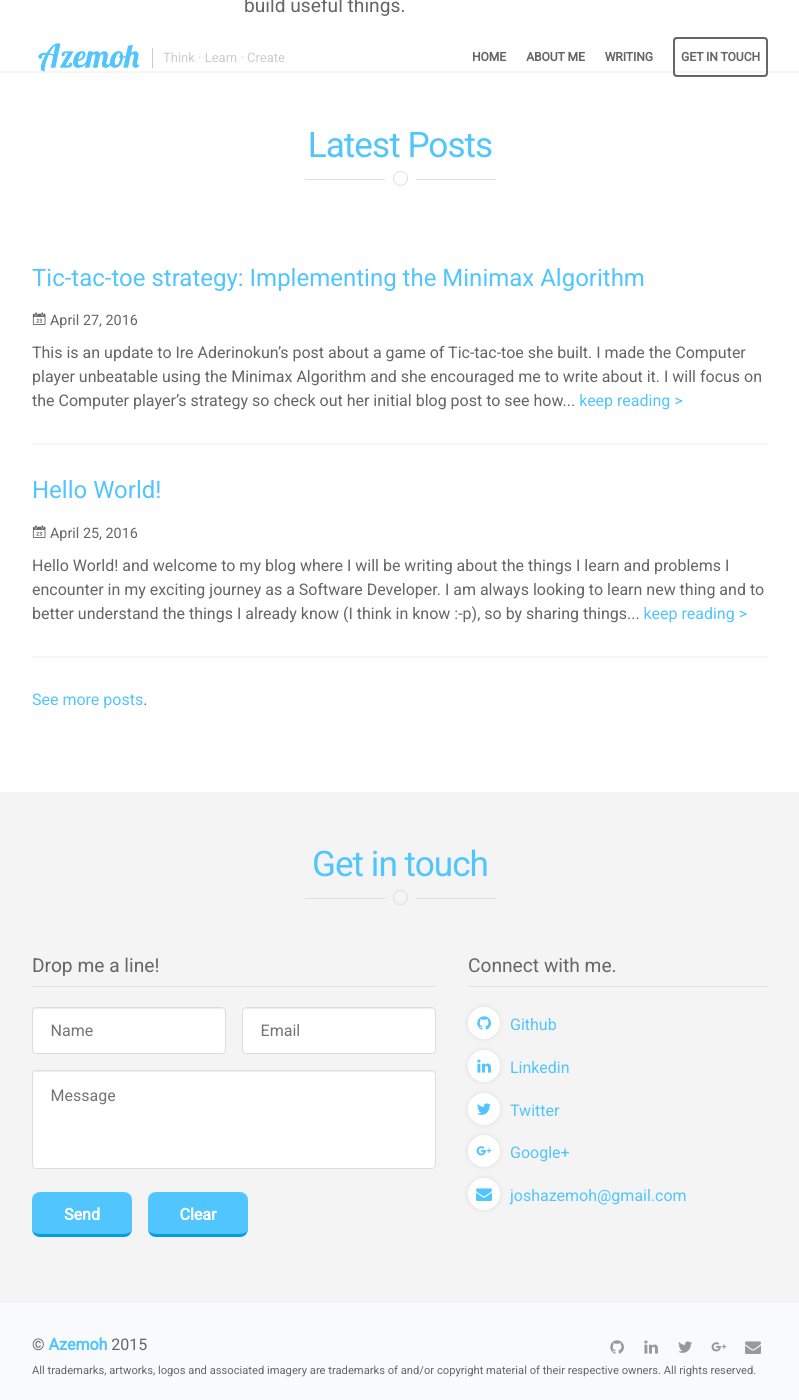
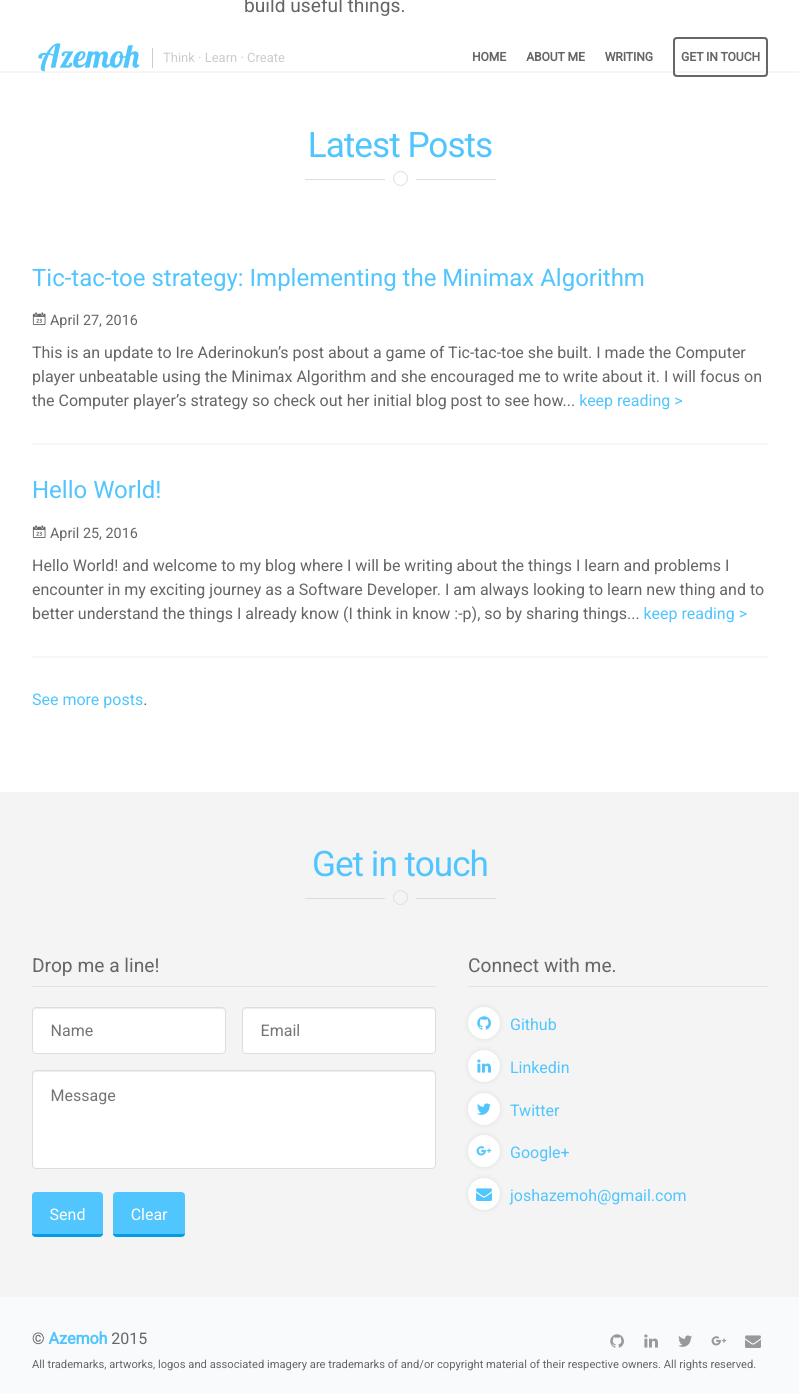
Before and after one commit to azemoh/azemoh.com, a Jekyll site: the page built from index.html, in a window 1280 px wide and 1400 px high, scrolled down 871 px. Shown: the whole window, without its empty margins (240-1039 px from the left). Built offline with Jekyll 4.4.1, drawn with Linux system fonts in a browser that asks for light colours; nearby versions of some CDN libraries; some web fonts are replaced.

Commit message:
style form elements

```diff
--- a/_includes/home_sections/contact.html
+++ b/_includes/home_sections/contact.html
@@ -22,8 +22,8 @@
           <textarea name="message" id="message" rows="3" placeholder="Message" required class="field"></textarea>
 
           <div class="flex-actions">
-            <input type="submit" class="button" value="Send">
-            <input type="reset" class="button" value="Clear">
+            <input type="submit" class="btn btn--3d" value="Send">
+            <input type="reset" class="btn btn--3d" value="Clear">
           </div>
 
         </form>
--- a/assets/css/pages/home/_contact.scss
+++ b/assets/css/pages/home/_contact.scss
@@ -26,9 +26,11 @@
       padding: .8em 1.1em;
       background-color: #fff;
     }
-    .button {
+
+    .btn {
       padding: .8rem 1.1em .6rem;
     }
+
     .flex-actions {
       display: flex;
       .button {
@@ -37,7 +39,7 @@
       @media #{$small-device} {
         width: 100%;
         flex-direction: column;
-        .button {
+        .btn {
           width: 100%;
           margin-left: 0;
           margin-right: 0;
--- a/assets/css/style.css
+++ b/assets/css/style.css
@@ -1310,23 +1310,6 @@ hr {
     -webkit-box-shadow: 0px 1px 1px rgba(0, 0, 0, 0.075) inset, 0px 0px 5px rgba(81, 197, 253, 0.6);
             box-shadow: 0px 1px 1px rgba(0, 0, 0, 0.075) inset, 0px 0px 5px rgba(81, 197, 253, 0.6); }
 
-.button {
-  padding: .5rem .7rem .4rem;
-  font-weight: 700;
-  -webkit-border-radius: .5rem;
-          border-radius: .5rem;
-  min-width: 100px;
-  margin-bottom: 16px;
-  border: 1px solid transparent;
-  color: #FFF !important;
-  background: #51C5FD;
-  border-width: 0 0 .2rem;
-  border-color: #039ce5; }
-  .button:hover {
-    margin-top: .1rem;
-    border-bottom-width: .1rem;
-    text-decoration: none; }
-
 .btn {
   display: inline-block;
   padding: 6px 18px;
@@ -1345,6 +1328,18 @@ hr {
     .btn--solid:hover {
       color: #fff;
       background-color: #039ce5; }
+  .btn--3d {
+    border: 1px solid transparent;
+    color: #FFF !important;
+    background: #51C5FD;
+    border-width: 0 0 .2rem;
+    border-color: #039ce5;
+    -webkit-border-radius: 4px;
+            border-radius: 4px; }
+    .btn--3d:hover {
+      margin-top: .1rem;
+      border-bottom-width: .1rem;
+      text-decoration: none; }
   .btn:hover {
     border-color: #039ce5;
     text-decoration: none; }
@@ -1434,7 +1429,7 @@ hr {
   #contact .contact-form .field {
     padding: .8em 1.1em;
     background-color: #fff; }
-  #contact .contact-form .button {
+  #contact .contact-form .btn {
     padding: .8rem 1.1em .6rem; }
   #contact .contact-form .flex-actions {
     display: -webkit-box;
@@ -1451,7 +1446,7 @@ hr {
         -webkit-flex-direction: column;
             -ms-flex-direction: column;
                 flex-direction: column; }
-        #contact .contact-form .flex-actions .button {
+        #contact .contact-form .flex-actions .btn {
           width: 100%;
           margin-left: 0;
           margin-right: 0; } }
```
Also changed, not shown: assets/css/modules/_forms.scss (+14 -19 lines).
